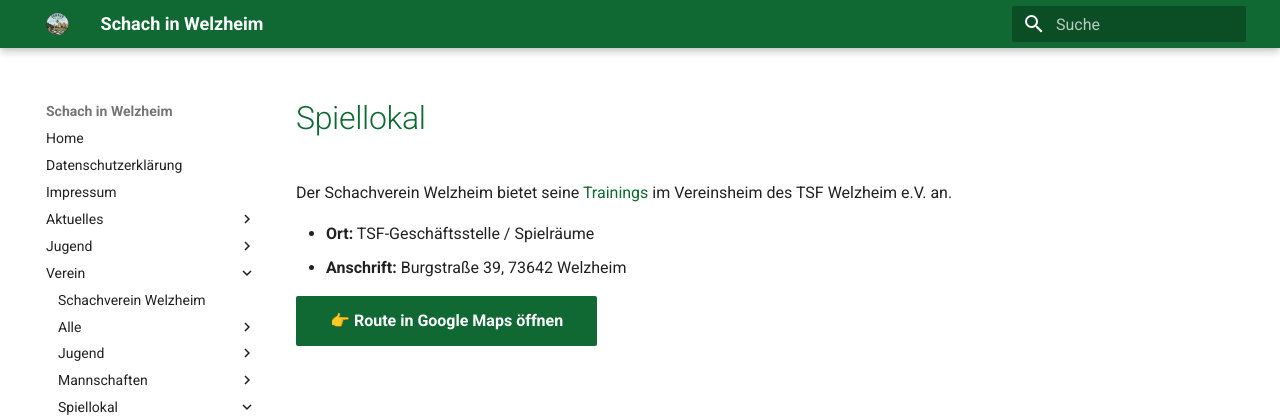
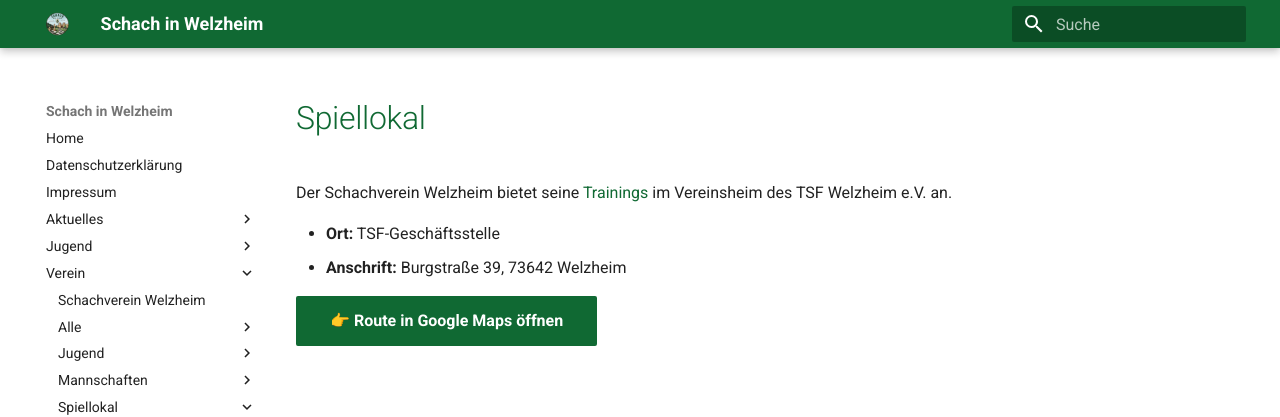
Before and after one commit to schachwelzheim/schachwelzheim, an MkDocs documentation site: the page built from docs/verein/spiellokal/index.md, in a window 1280 px wide. Shown: the top 417 px of the page. Built offline with MkDocs 1.6.1 and Material for MkDocs 9.7.7, drawn with Linux system fonts in a browser that asks for light colours.

Commit message:
Modify location description in index.md
Updated location details for the chess club.

```diff
--- a/docs/verein/spiellokal/index.md
+++ b/docs/verein/spiellokal/index.md
@@ -3,7 +3,7 @@
 Der Schachverein Welzheim bietet seine [Trainings](../trainings)
 im Vereinsheim des TSF Welzheim e.V. an.
 
-* **Ort:** TSF-Geschäftsstelle / Spielräume
+* **Ort:** TSF-Geschäftsstelle
 * **Anschrift:** Burgstraße 39, 73642 Welzheim
 
 [👉 Route in Google Maps öffnen](https://maps.google.com/?q=Burgstraße+39,+73642+Welzheim){ .md-button .md-button--primary }
```
